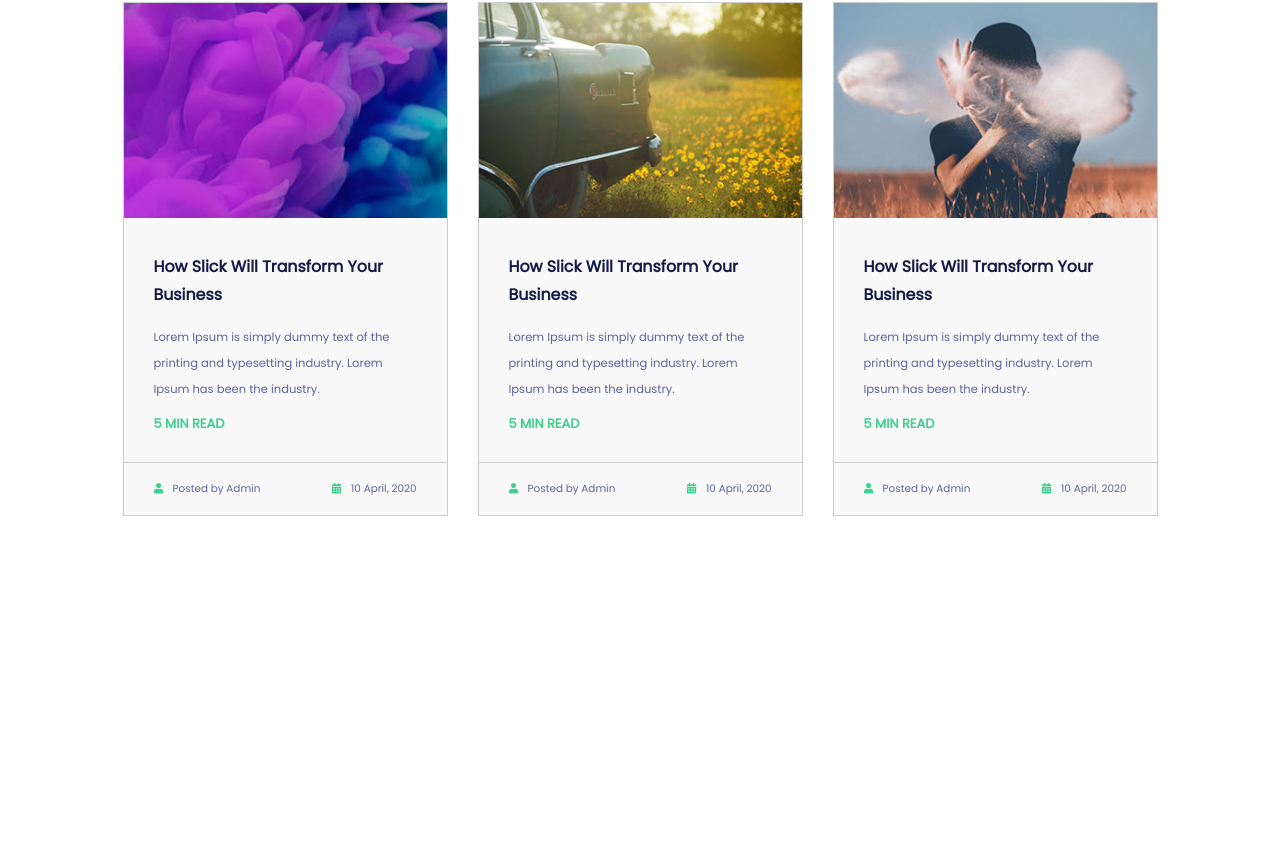
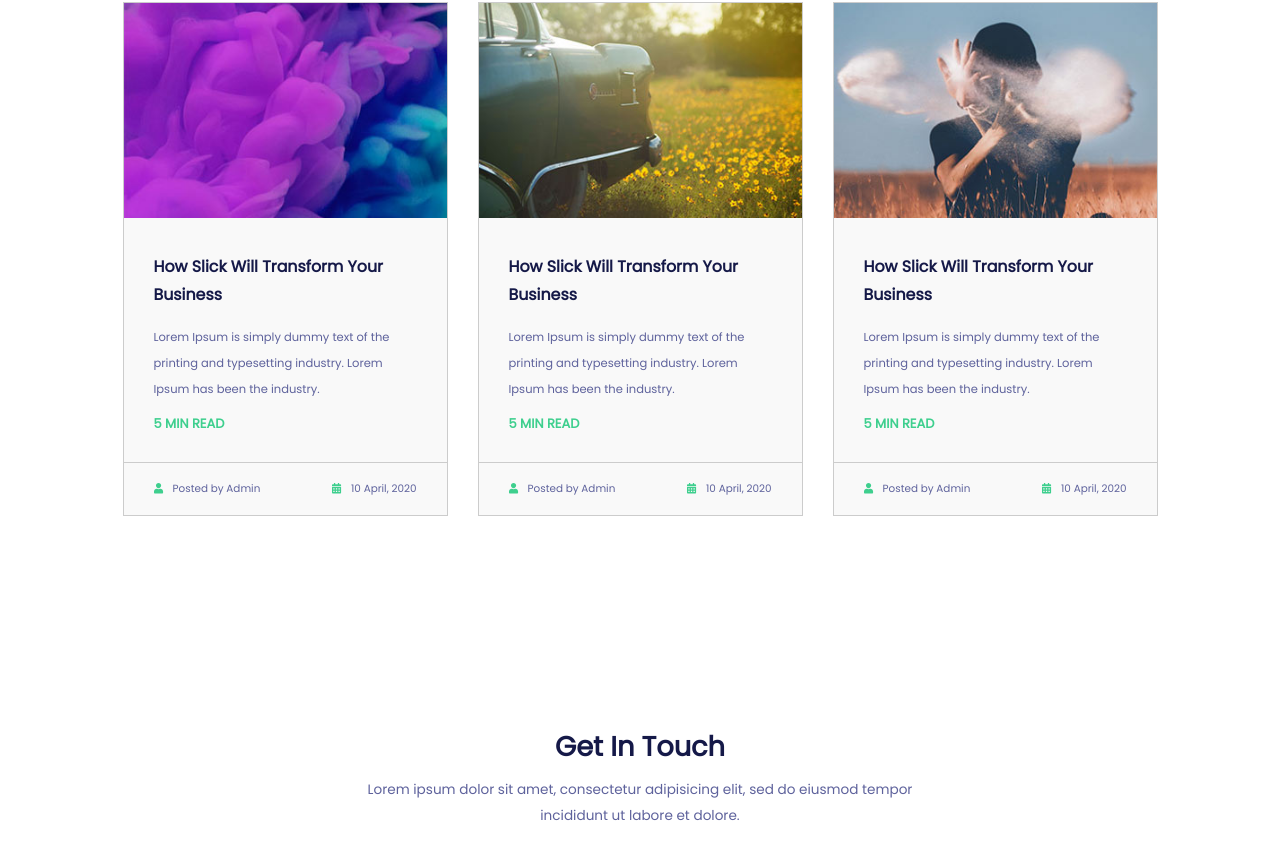
Before and after one commit to Marek-Barela/Slick-React, a React (Create React App) app: page / in a window 1280 px wide. Shown: the part 4667-5526 px from the top of the page. Before the commit the page ends 5318 px from the top, so only its background shows below. Built offline with nearby package versions, Linux system fonts and the light colour scheme.

Commit message:
contact section header commited

```diff
--- a/src/components/app/index.tsx
+++ b/src/components/app/index.tsx
@@ -6,6 +6,7 @@ import Services from "../services";
 import Pricing from "../pricing";
 import Team from "../team";
 import Blog from "../blog";
+import Contact from "../contact";
 
 const App: React.FC = () => {
   return (
@@ -16,6 +17,7 @@ const App: React.FC = () => {
       <Pricing />
       <Team />
       <Blog />
+      <Contact />
     </Layout>
   );
 };
--- /dev/null
+++ b/src/components/contact/index.tsx
@@ -0,0 +1,20 @@
+import React from "react";
+import SectionWrapper from "../section-wrapper";
+import WrapperCenterColumn from "../wrapper-center-column";
+import SectionHeader from "../section-header";
+import Paragraph from "../paragraph";
+
+const Contact = () => {
+  return (
+    <section id="Contact">
+      <SectionWrapper>
+        <WrapperCenterColumn>
+          <SectionHeader headerText="Get In Touch" />
+          <Paragraph paragraphText="Lorem ipsum dolor sit amet, consectetur adipisicing elit, sed do eiusmod tempor incididunt ut labore et dolore." />
+        </WrapperCenterColumn>
+      </SectionWrapper>
+    </section>
+  );
+};
+
+export default Contact;
```
